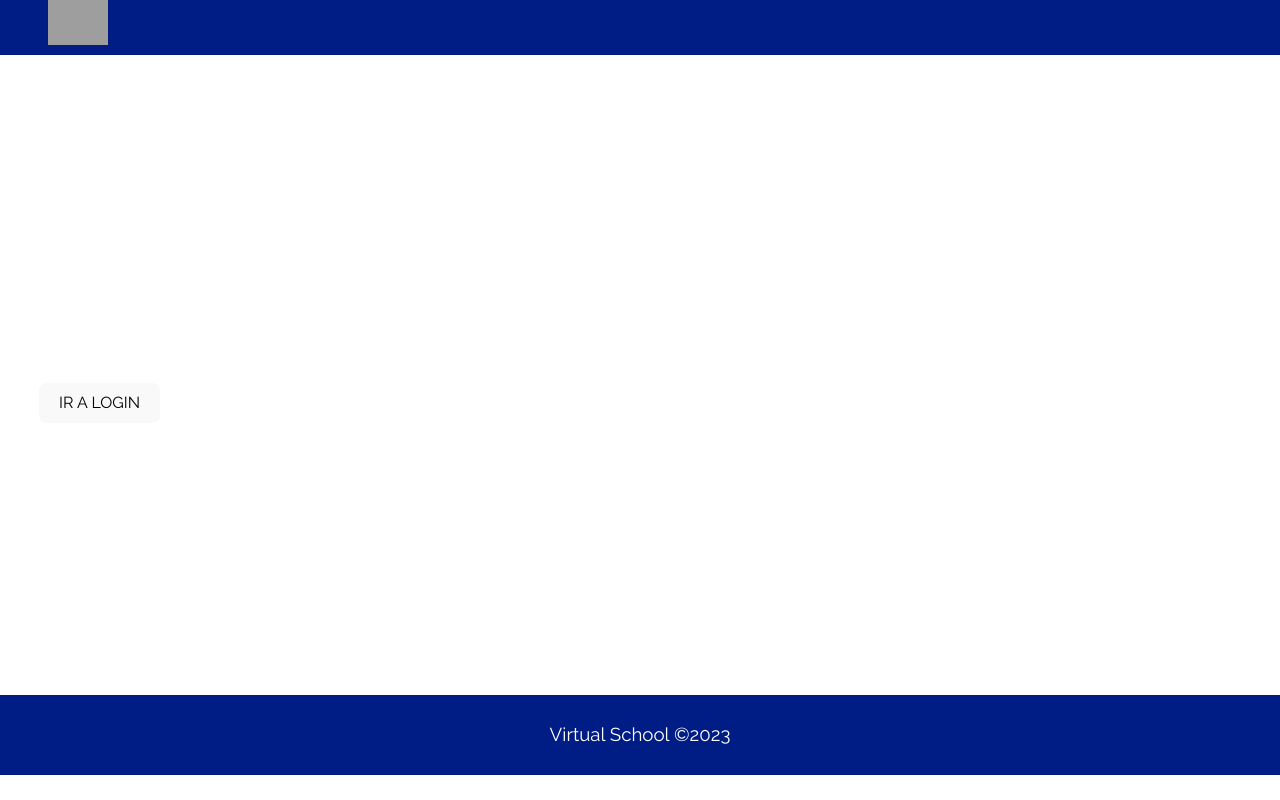
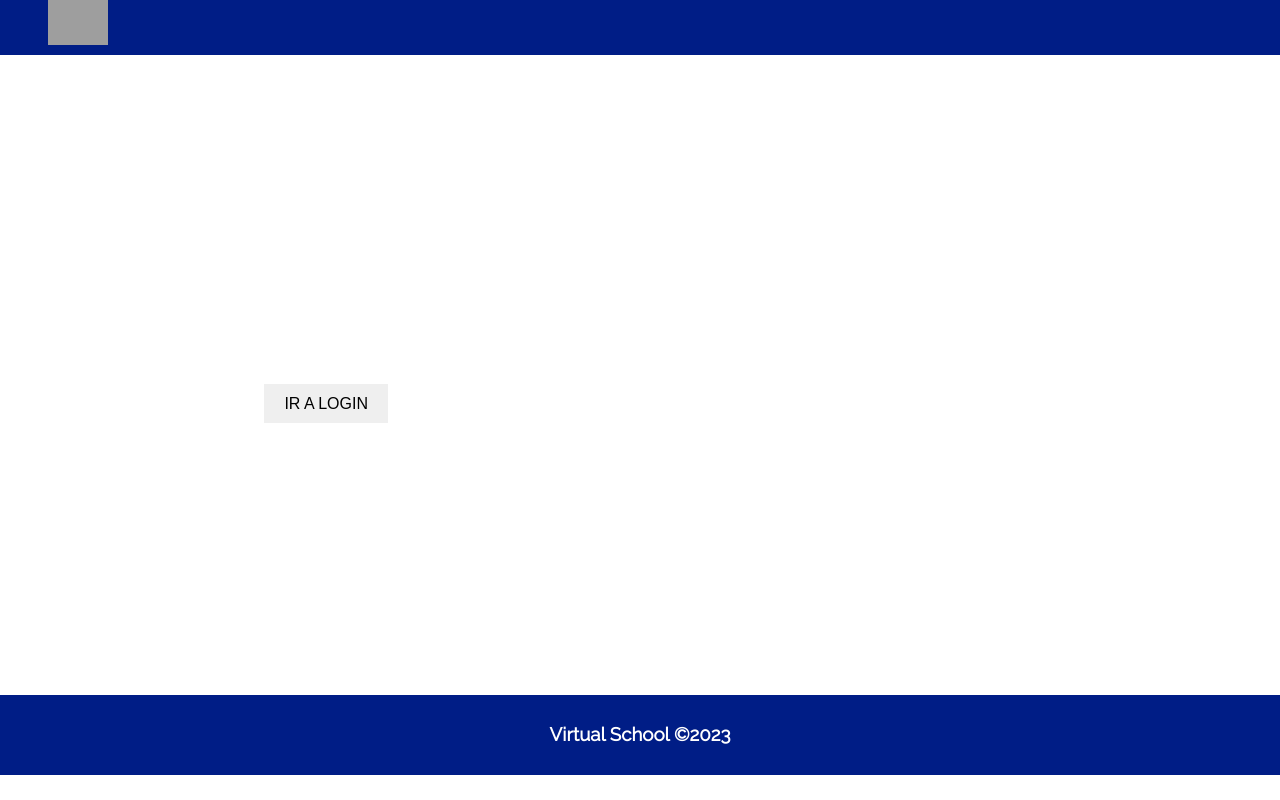
Before and after one commit to 12jaime12/VirtualSchool, a React (Vite) app: page / in a window 1280 px wide. Built offline with nearby package versions, Linux system fonts and the light colour scheme; grey boxes are pictures that could not be loaded.

Commit message:
avances dia 3

```diff
--- a/src/index.css
+++ b/src/index.css
@@ -1,63 +0,0 @@
-:root {
-  font-family: Inter, system-ui, Avenir, Helvetica, Arial, sans-serif;
-  line-height: 1.5;
-  font-weight: 400;
-
-  color-scheme: light dark;
-  color: rgba(255, 255, 255, 0.87);
-  background-color: #242424;
-
-  font-synthesis: none;
-  text-rendering: optimizeLegibility;
-  -webkit-font-smoothing: antialiased;
-  -moz-osx-font-smoothing: grayscale;
-  -webkit-text-size-adjust: 100%;
-}
-
-a {
-  font-weight: 500;
-  color: #646cff;
-  text-decoration: inherit;
-}
-a:hover {
-  color: #535bf2;
-}
-
-
-
-h1 {
-  font-size: 3.2em;
-  line-height: 1.1;
-}
-
-button {
-  border-radius: 8px;
-  border: 1px solid transparent;
-  padding: 0.6em 1.2em;
-  font-size: 1em;
-  font-weight: 500;
-  font-family: inherit;
-  background-color: #1a1a1a;
-  cursor: pointer;
-  transition: border-color 0.25s;
-}
-button:hover {
-  border-color: #646cff;
-}
-button:focus,
-button:focus-visible {
-  outline: 4px auto -webkit-focus-ring-color;
-}
-
-@media (prefers-color-scheme: light) {
-  :root {
-    color: #213547;
-    background-color: #ffffff;
-  }
-  a:hover {
-    color: #747bff;
-  }
-  button {
-    background-color: #f9f9f9;
-  }
-}
--- a/src/pages/Register/Register.css
+++ b/src/pages/Register/Register.css
@@ -162,3 +162,21 @@
 .anchorCustom {
   color:#001d86;
 }
+.btn{
+
+  border: 1px solid transparent;
+  padding: 0.6em 1.2em;
+  font-size: 1em;
+  font-weight: 500;
+
+  cursor: pointer;
+  transition: border-color 0.25s;
+
+}
+.btn:hover {
+  border-color: #646cff;
+}
+.btn:focus,
+.btn:focus-visible {
+  outline: 4px auto -webkit-focus-ring-color;
+}
```
